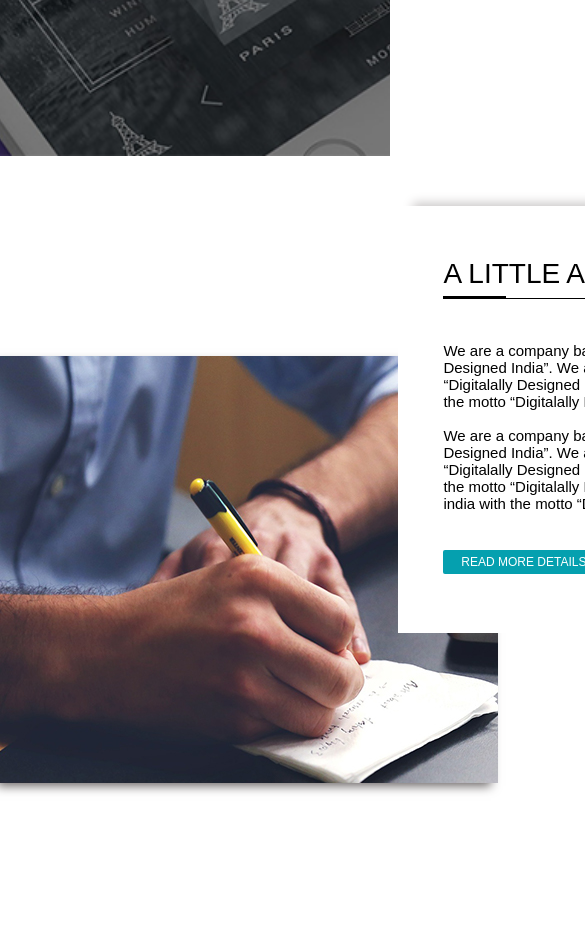
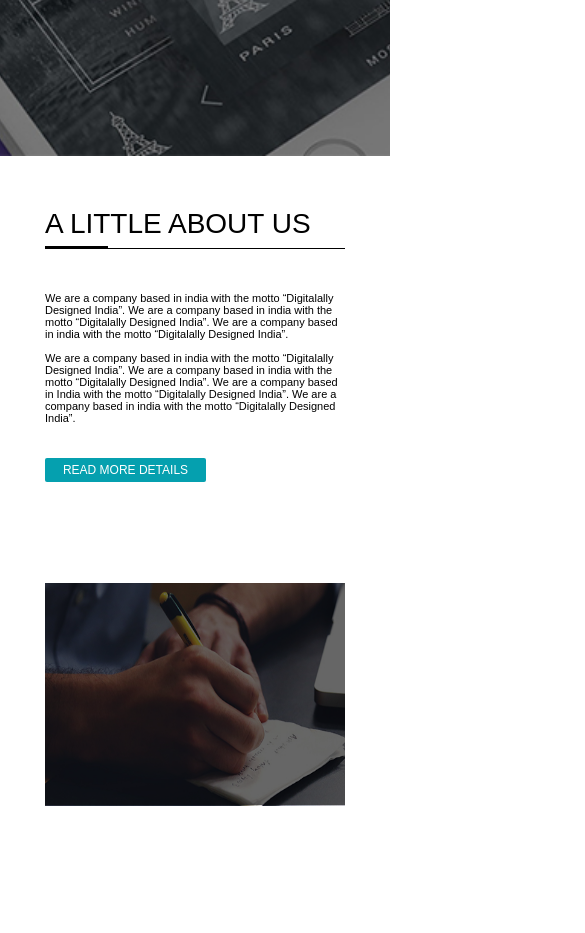
Before and after one commit to MaxKavalskii/test2, a plain HTML site: page index.html in a window 390 px wide. Shown: the part 688-1621 px from the top of the page, 585 px wide, since content can reach past the window. Before the commit the page ends 1539 px from the top, so only its background shows below. Drawn offline with nearby package versions, Linux system fonts and the light colour scheme; a web font is replaced by a local one.

Commit message:
Add files via upload

```diff
--- a/css/media.css
+++ b/css/media.css
@@ -27,6 +27,28 @@
         color: white;
         opacity: .75;
         transition: 1s;
+    }
+}
+
+@media all and (max-width: 900px){
+    .about__img {
+        right: 30% !important;
+    }
+
+    .about__description{
+       left: 30% !important;
+
+    }
+}
+
+@media all and (max-width: 830px){
+    .about__img {
+        right: 15% !important;
+    }
+
+    .about__description{
+        top: 10px !important;
+       left: 15% !important;
     }
 }
 
@@ -118,6 +140,29 @@
 
 }
 
+@media all and (max-width: 670px){
+    .about__img {
+        right: 0 !important;
+        box-shadow: 0 0 0 0  !important;
+
+    }
+
+    .about__img:before{
+        content: "";
+        width: 100%;
+        position: absolute;
+        height: 100%;
+        background-color: black;
+        opacity: .6;
+    }
+
+    .about__description{
+       left: 0 !important;
+       top: 0 !important;
+        box-shadow: 0 0 0 0  !important;
+    }
+}
+
 @media all and (max-width: 620px){
     .slider__inner{
         width: 300px !important;
@@ -207,6 +252,38 @@
     .menu__links ul{
         line-height: normal;
     }
+
+    .about__content__inner{
+        margin: 0 auto!important;
+        width: 300px !important;
+
+    }
+
+    .about__img {
+        width: 300px !important;
+        top: 350px !important;
+    }
+    .about__img:before {
+       height: 70% !important;
+    }
+
+    .about__img img{
+        width: 300px !important;
+        height: 300px !important;
+    }
+
+    .about__description{
+        width: 300px !important;
+    }
+
+    .about__text{
+        width: 300px !important;
+        margin-left: 0 !important;
+    }
+
+    .about__text p{
+        font-size: 11px !important;
+    }
 }
 
 @media all and (max-width: 470px){
--- a/css/style.css
+++ b/css/style.css
@@ -349,24 +349,31 @@ fieldset{
 
 
 .about{
-
+    position: absolute;
     height: 695px;
+    z-index: 3;
+    width: 100%;
 
 }
 .about__content{
-    position: absolute;
-    display: flex;
-    justify-content: center;
-    background-color: white;
-    z-index: 10;
+
+
+}
+
+.about__content__inner{
+    margin: 0 auto;
+    width: 498px;
+    position: relative;
 }
 
 .about__img {
     box-shadow: -5px 5px 10px -2px  rgb(104, 99, 99);
     height: 427px;
-    position: relative;
+    width: 498px;
+    z-index: -2;
+    position: absolute;
     top: 200px;
-    z-index: -2;
+    right: 40%;
 }
 
 .about__description{
@@ -374,9 +381,9 @@ fieldset{
     height: 427px;
     box-shadow: 10px -8px 10px -5px rgb(202, 199, 199);
     background-color: white;
-    position: relative;
-    right: 10%;
-    top: 50px;
+    position: absolute;
+    top: 80px;
+    left: 40%;
 }
 
 .about__text{
--- a/index.html
+++ b/index.html
@@ -154,12 +154,9 @@
 
     <section class="about">
         <div class=container>
-            <div class="about__content">
+                <div class="about__content__inner">
 
 
-                <div class="about__img">
-                    <img src="img/write-593333_1920.jpg" alt="">
-                </div>
 
                     <div class="about__description">
                         <div class="about__text">
@@ -181,6 +178,10 @@
                                 <button type="button">read more details</button>
                             </div>
                         </div>
+                    </div>
+
+                    <div class="about__img">
+                        <img src="img/write-593333_1920.jpg" alt="">
                     </div>
                 </div>
         </div>
```
Lines whose indentation alone changed are shown as unchanged.
